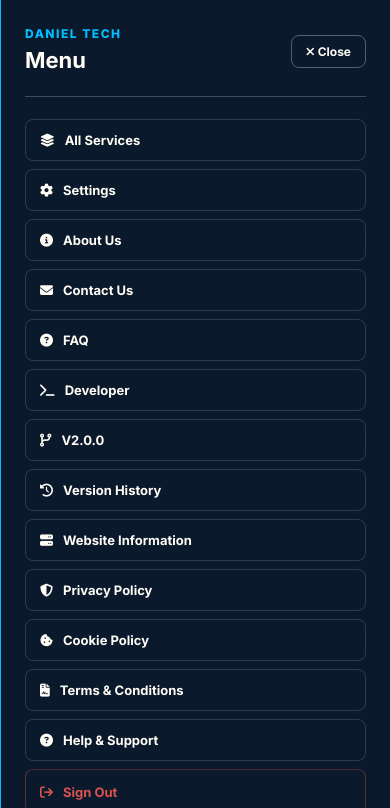
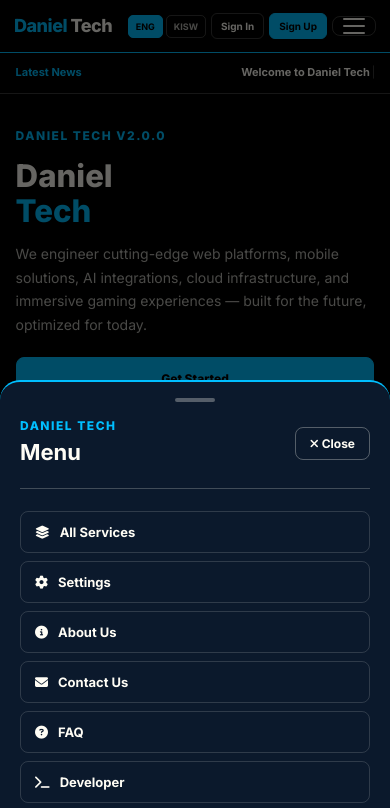
Before and after one commit to Danielshululu/daniel-tech, a website built with Vite: page index.html in a window 390 px wide. Both pictures are taken after a click on the button "Open menu". Shown: the top 808 px of the page. Built offline with nearby package versions, Linux system fonts and the light colour scheme; some packages are replaced by stand-ins of ours; no server answers; the database is empty.

Commit message:
feat: Mobile drawer becomes bottom sheet (55vh), rounded top corners

```diff
--- a/style.css
+++ b/style.css
@@ -1668,11 +1668,35 @@ body.menu-open, body.modal-open {
     padding: 36px 0 20px;
   }
 
-  /* --- DRAWER --- */
+  /* --- DRAWER: Bottom Sheet (nusu ya screen tu) --- */
   .menu-drawer {
     width: 100%;
     max-width: 100%;
-    right: -100%;
+    height: 55vh;
+    top: auto;
+    bottom: -55vh;
+    right: 0;
+    border-left: none;
+    border-top: 2px solid var(--color-blue);
+    border-radius: 20px 20px 0 0;
+    padding: 16px 20px 24px;
+    transition: bottom 0.35s cubic-bezier(0.4, 0, 0.2, 1);
+  }
+
+  .menu-drawer.open {
+    right: 0;
+    bottom: 0;
+  }
+
+  /* Drag handle bar at top of bottom sheet */
+  .menu-drawer::before {
+    content: "";
+    display: block;
+    width: 40px;
+    height: 4px;
+    background: rgba(255, 253, 245, 0.3);
+    border-radius: 2px;
+    margin: 0 auto 14px;
   }
 
   /* --- BUTTONS GENERAL --- */
```
